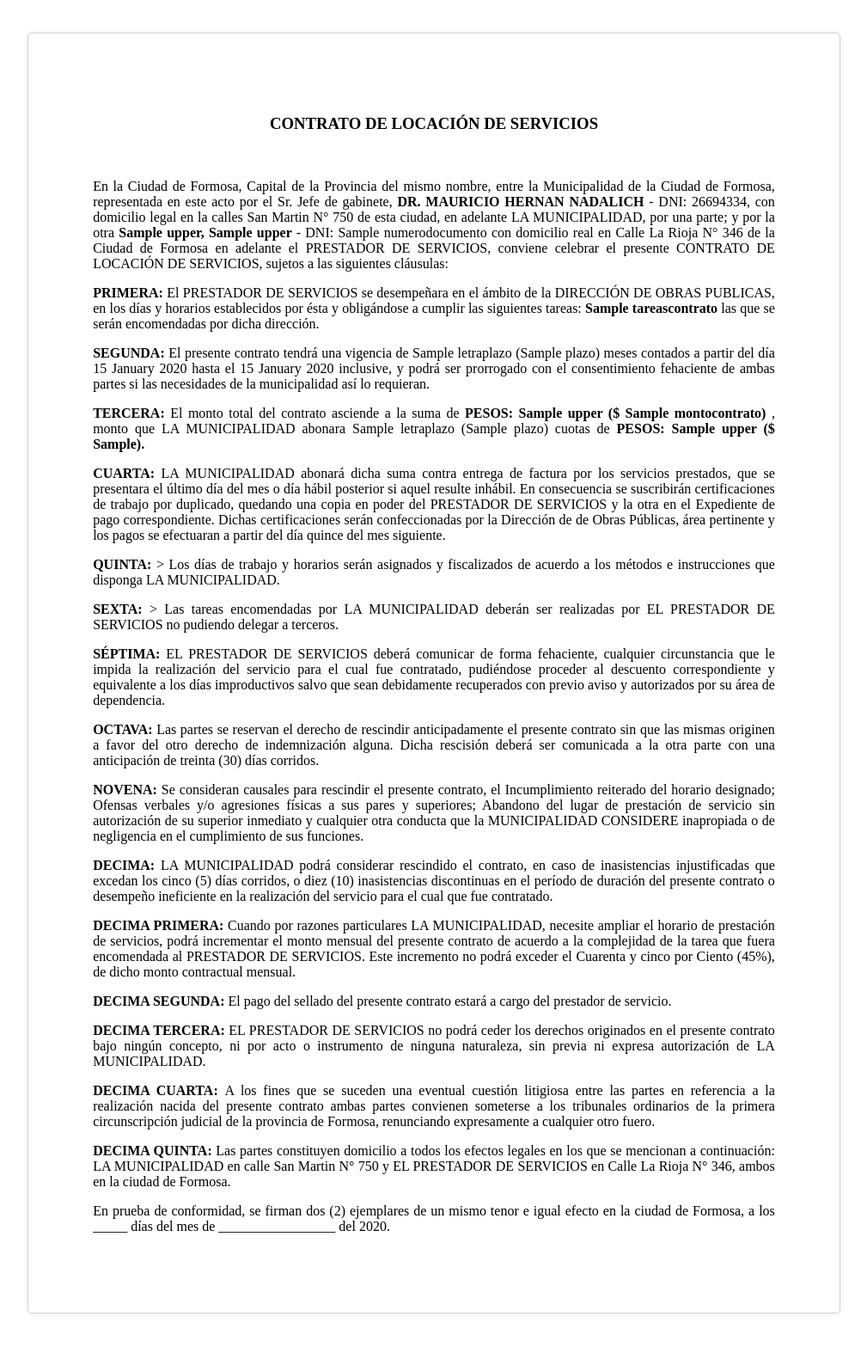
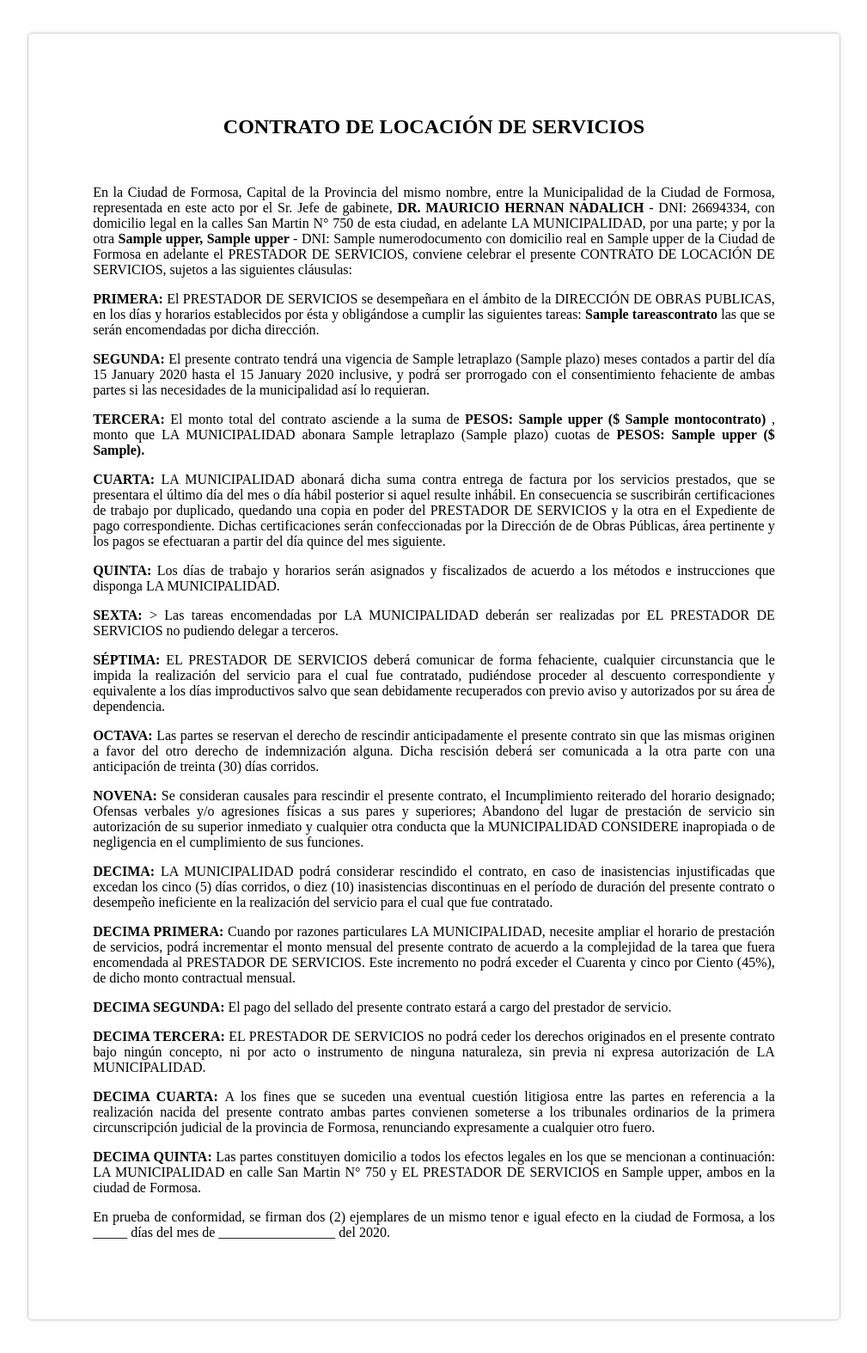
Before and after one commit to baroam0/dopcas, a Django app: template templates/tiposcontratos/contrato_administrativo.html in a window 1280 px wide. Shown: the whole page at 86% size, without its empty margins (135-1144 px from the left). Before the commit the page ends 1528 px from the top, so only its background shows below. Run offline with Django 3.2, Linux system fonts and the light colour scheme; the template is opened without the code that fills it: most values are stand-ins (such as "Sample title", 1, 10 or a date in 2020).

Commit message:
Se agrega editar contrato

```diff
--- a/apps/monotributistas/forms.py
+++ b/apps/monotributistas/forms.py
@@ -8,7 +8,7 @@ class MonotributistaForm(forms.ModelForm):
     apellido = forms.CharField(label="Apellido", required=True)
     nombre = forms.CharField(label="Nombre", required=False)
     numerodocumento = forms.CharField(label="Nro Documento", required=True)
-    cuit = forms.CharField(label="CUIT", required=True)
+    cuit = forms.CharField(label="CUIT", required=False)
     domicilio = forms.CharField(label="Domicilio", required=True)
 
     def __init__(self, *args, **kwargs):
--- a/apps/monotributistas/models.py
+++ b/apps/monotributistas/models.py
@@ -4,9 +4,9 @@ from django.db import models
 class Monotributista(models.Model):
     apellido = models.CharField(max_length=70, blank=False, null=False)
     nombre = models.CharField(max_length=70, blank=False, null=False)
-    numerodocumento = models.CharField(max_length=9, blank=False, null=False, unique=True)
-    cuit = models.CharField(max_length=11, blank=False, null=False)
-    domicilio = models.CharField(max_length=11, blank=False, null=False)
+    numerodocumento = models.CharField(max_length=10, blank=False, null=False, unique=True)
+    cuit = models.CharField(max_length=13, blank=True, null=True)
+    domicilio = models.CharField(max_length=500, blank=False, null=False)
 
     def __str__(self):
         return self.apellido + ', ' + self.nombre
--- a/dopcas/settings.py
+++ b/dopcas/settings.py
@@ -25,7 +25,7 @@
 # SECURITY WARNING: don't run with debug turned on in production!
 DEBUG = True
 
-ALLOWED_HOSTS = []
+ALLOWED_HOSTS = ['192.168.1.206']
 
 
 # Application definition
--- a/dopcas/urls.py
+++ b/dopcas/urls.py
@@ -17,7 +17,8 @@ from django.contrib import admin
 from django.urls import path
 
 from apps.contratomonotributistas.views import (detallecontrato,
-    listadocontratomonotributista, nuevocontratomonotributista)
+    listadocontratomonotributista, nuevocontratomonotributista). editarcontratomonotributista
+
 from apps.monotributistas.views import (listadomonotributista,
     editarmonotributista, nuevomonotributista)
 from dopcas.views import inicio
@@ -29,6 +30,7 @@ urlpatterns = [
     path('detallecontrato/<int:pk>/', detallecontrato),
     path('listadocontratomonotributista/', listadocontratomonotributista),
     path('nuevocontratomonotributista/', nuevocontratomonotributista),
+    path('editarcontratomonotributista/<int:pk>', editarcontratomonotributista),
     path('listadomonotributista/', listadomonotributista),
     path('nuevomonotributista/', nuevomonotributista),
     path('editarmonotributista/<int:pk>', editarmonotributista),
--- a/templates/tiposcontratos/contrato_administrativo.html
+++ b/templates/tiposcontratos/contrato_administrativo.html
@@ -30,7 +30,7 @@
 			text-justify: inter-word;
 		}
 
-		h3 {
+		h2 {
 			text-align: center;
 			text-justify: inter-word;
 		}
@@ -41,7 +41,7 @@
 
 		<div class="page">
 
-			<h3>CONTRATO  DE LOCACI&Oacute;N DE SERVICIOS</h3>
+			<h2>CONTRATO  DE LOCACI&Oacute;N DE SERVICIOS</h2>
 
 			<br>
 
@@ -51,7 +51,7 @@
 				<b> DR. MAURICIO HERNAN NADALICH </b> - DNI: 26694334,
 				con domicilio legal en la calles San Martin N&deg; 750 de esta ciudad, en adelante LA MUNICIPALIDAD, por una parte;
 				y por la otra <b> {{resultado.monotributista.nombre.upper}}, {{resultado.monotributista.apellido.upper}}  </b> -
-				DNI: {{resultado.monotributista.numerodocumento}} con domicilio real en Calle La Rioja N&deg; 346 de la
+				DNI: {{resultado.monotributista.numerodocumento}} con domicilio real en {{resultado.monotributista.domicilio.upper}} de la
 				Ciudad de Formosa en adelante el PRESTADOR DE SERVICIOS, conviene celebrar el presente
 				CONTRATO DE LOCACI&Oacute;N DE SERVICIOS, sujetos a las siguientes cl&aacute;usulas:
 			</p>
@@ -84,7 +84,7 @@
 			</p>
 
 			<p>
-				<b> QUINTA: </b>> Los d&iacute;as de trabajo y horarios ser&aacute;n asignados y fiscalizados de acuerdo a los m&eacute;todos e
+				<b> QUINTA: </b> Los d&iacute;as de trabajo y horarios ser&aacute;n asignados y fiscalizados de acuerdo a los m&eacute;todos e
 				instrucciones que disponga LA MUNICIPALIDAD.
 			</p>
 
@@ -145,7 +145,7 @@
 
 			<p>
 				<b> DECIMA QUINTA: </b> Las partes constituyen domicilio a todos los efectos legales en los que se mencionan a continuaci&oacute;n:
-				LA MUNICIPALIDAD en calle San Martin N&deg; 750 y EL PRESTADOR DE SERVICIOS en Calle La Rioja N&deg; 346, ambos en la ciudad de Formosa.
+				LA MUNICIPALIDAD en calle San Martin N&deg; 750 y EL PRESTADOR DE SERVICIOS en {{resultado.monotributista.domicilio.upper}}, ambos en la ciudad de Formosa.
 			</p>
 
 			<p>
```
Also changed, not shown: apps/monotributistas/migrations/0004_auto_20201111_1713.py (added), apps/monotributistas/migrations/0005_auto_20201111_1716.py (added), apps/monotributistas/migrations/0006_auto_20201111_1718.py (added), db.sqlite3.
